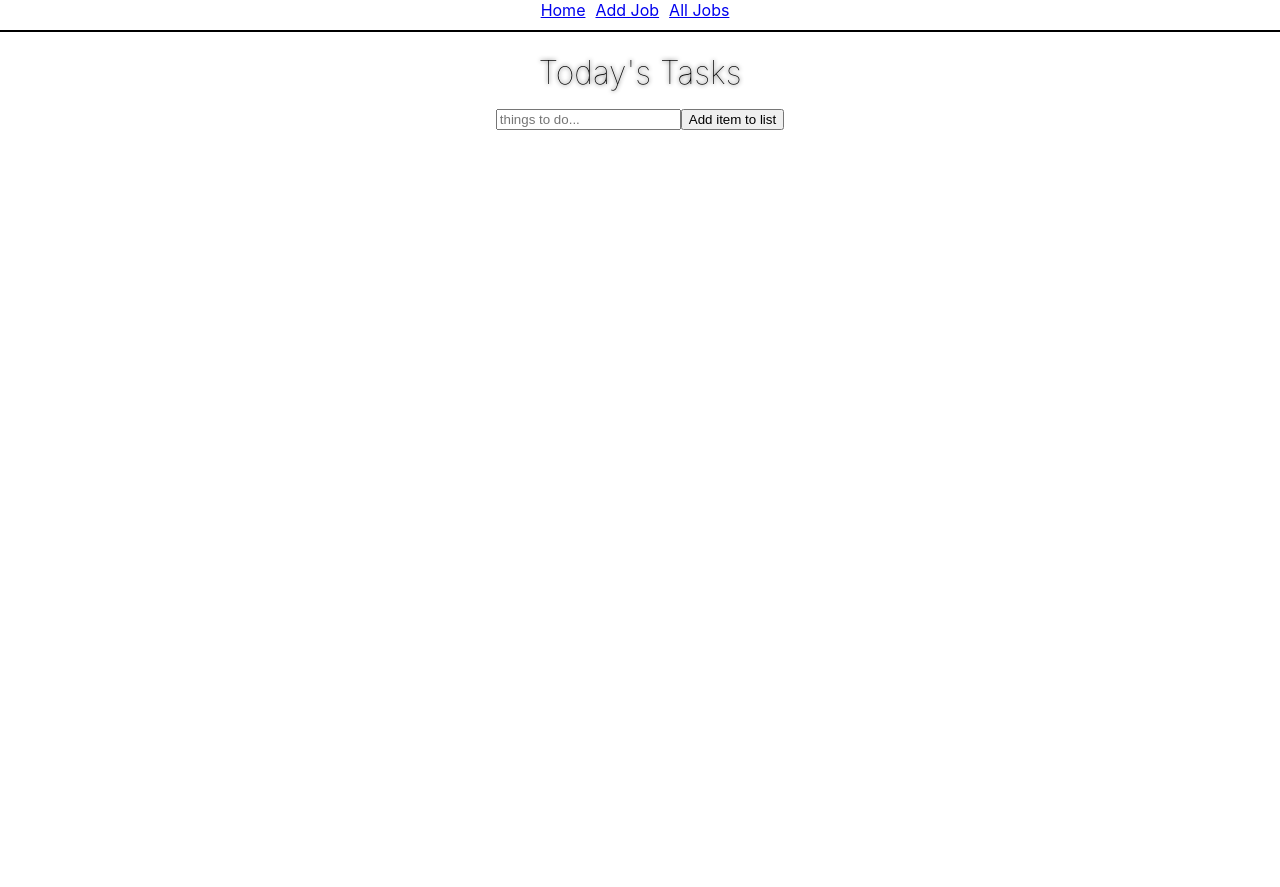
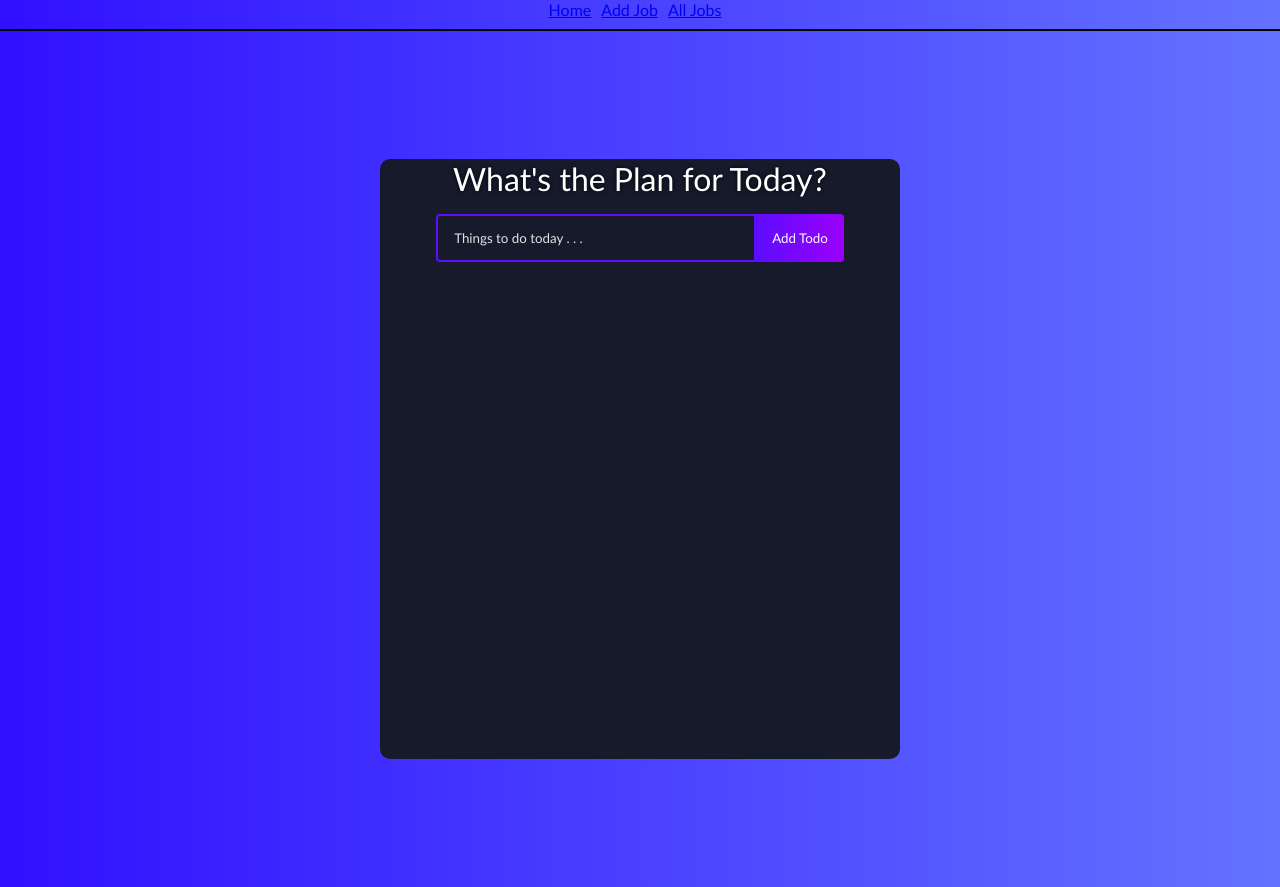
Before and after one commit to qfuggett/Job-Application-Tracker, a React (Create React App) app in the folder jobs-client/: page / in a window 1280 px wide. Before the commit the page ends 800 px from the top, so only its background shows below. Built offline with nearby package versions, Linux system fonts and the light colour scheme.

Commit message:
update css styling for all pages, update Todo, TodoForm, TodoList and JobForm

```diff
--- a/jobs-client/src/App.css
+++ b/jobs-client/src/App.css
@@ -40,10 +40,153 @@
 h1 {
   font-size: 2em;
   margin-bottom: 0.5em;
-  color: black;
+  color: white;
   font-weight: lighter;
   letter-spacing: 0em;
   text-shadow: 0px 0px 4px rgba(0, 0, 0, 0.9);
 }
 
 .nav-menu, .jobs, .home, .todo-list, form{ width: 100%; text-align: center; }
+
+* {
+  box-sizing: border-box;
+  margin: 0;
+  padding: 0;
+  font-family: 'Trebuchet MS', 'Lucida Sans Unicode', 'Lucida Grande',
+    'Lucida Sans', Arial, sans-serif;
+}
+
+body {
+  background: linear-gradient(
+    90deg,
+    rgba(48, 16, 255, 1) 0%,
+    rgba(100, 115, 255, 1) 100%
+  );
+}
+
+.todo-app {
+  display: flex;
+  flex-direction: column;
+  justify-content: start;
+  width: 520px;
+  min-height: 600px;
+  background: #161a2b;
+  text-align: center;
+  margin: 128px auto;
+  border-radius: 10px;
+  padding-bottom: 32px;
+}
+
+.complete {
+  text-decoration: line-through;
+  opacity: 0.4;
+}
+
+.todo-form, .job-form {
+  margin-bottom: 32px;
+}
+
+.todo-input, .job-input {
+  padding: 14px 32px 14px 16px;
+  border-radius: 4px 0 0 4px;
+  border: 2px solid #5d0cff;
+  outline: none;
+  width: 320px;
+  background: transparent;
+  color: #fff;
+}
+
+.todo-input::placeholder {
+  color: #e2e2e2;
+}
+
+.todo-button, .job-button {
+  padding: 16px;
+  border: none;
+  border-radius: 0 4px 4px 0;
+  cursor: pointer;
+  outline: none;
+  background: linear-gradient(
+    90deg,
+    rgba(93, 12, 255, 1) 0%,
+    rgba(155, 0, 250, 1) 100%
+  );
+  color: #fff;
+  text-transform: capitalize;
+}
+
+.todo-input.edit {
+  border: 2px solid #149fff;
+}
+
+.todo-button.edit {
+  background: linear-gradient(
+    90deg,
+    rgba(20, 159, 255, 1) 0%,
+    rgba(17, 122, 255, 1) 100%
+  );
+  padding: 16px 22px;
+}
+
+.todo-container {
+  display: flex;
+  flex-direction: row;
+  position: relative;
+}
+
+.todo-row, .jobs {
+  display: flex;
+  justify-content: space-between;
+  align-items: center;
+  margin: 4px auto;
+  color: #fff;
+  background: linear-gradient(
+    90deg,
+    rgba(255, 118, 20, 1) 0%,
+    rgba(255, 84, 17, 1) 100%
+  );
+
+  padding: 16px;
+  border-radius: 5px;
+  width: 90%;
+}
+
+.todo-row:nth-child(4n + 1) {
+  background: linear-gradient(
+    90deg,
+    rgba(93, 12, 255, 1) 0%,
+    rgba(155, 0, 250, 1) 100%
+  );
+}
+
+.todo-row:nth-child(4n + 2) {
+  background: linear-gradient(
+    90deg,
+    rgba(255, 12, 241, 1) 0%,
+    rgba(250, 0, 135, 1) 100%
+  );
+}
+
+.todo-row:nth-child(4n + 3) {
+  background: linear-gradient(
+    90deg,
+    rgba(20, 159, 255, 1) 0%,
+    rgba(17, 122, 255, 1) 100%
+  );
+}
+
+.icons {
+  display: flex;
+  align-items: center;
+  font-size: 24px;
+  cursor: pointer;
+}
+
+.delete-icon {
+  margin-right: 5px;
+  color: #fff;
+}
+
+.edit-icon {
+  color: #fff;
+}
--- a/jobs-client/src/components/Todo.js
+++ b/jobs-client/src/components/Todo.js
@@ -1,24 +1,37 @@
-import React, {useState} from 'react'
-import TodoForm from './TodoForm'
+import React, { useState } from 'react';
+import TodoForm from './TodoForm';
+import { RiCloseCircleLine } from 'react-icons/ri';
+import { TiEdit } from 'react-icons/ti';
 
-function Todo() {
+const Todo = ({ todos, completeTodo, removeTodo, updateTodo }) => {
   const [edit, setEdit] = useState({
     id: null,
     value: ''
-    })
+  });
 
+  const submitUpdate = value => {
+    updateTodo(edit.id, value);
+    setEdit({
+      id: null,
+      value: ''
+    });
+  };
 
+  if (edit.id) {
+    return <TodoForm edit={edit} onSubmit={submitUpdate} />;
+  }
 
-    return Todo.map((todo, index) => {
+  return todos.map((todo, index) => (
     <div className={todo.isComplete ? 'todo-row complete' : 'todo-row'} key={index}>
       <div key={todo.id} onClick={() => completeTodo(todo.id)}>
         {todo.text}
       </div>
-            <div className="icons">
-
+      <div className='icons'>
+        <RiCloseCircleLine onClick={() => removeTodo(todo.id)} className='delete-icon'/>
+        <TiEdit onClick={() => setEdit({ id: todo.id, value: todo.text })} className='edit-icon'/>
       </div>
     </div>
-    })
-}
+  ));
+};
 
 export default Todo;
--- a/jobs-client/src/components/TodoForm.js
+++ b/jobs-client/src/components/TodoForm.js
@@ -1,29 +1,61 @@
-import React, {useState} from 'react'
+import React, { useState, useEffect, useRef } from 'react';
 
 function TodoForm(props) {
+  const [input, setInput] = useState(props.edit ? props.edit.value : '');
 
-    const[input, setInput] = useState('')
+  const inputRef = useRef(null);
 
-    const handleOnChange = e => {
+  useEffect(() => {
+    inputRef.current.focus();
+  });
+
+  const handleChange = e => {
     setInput(e.target.value);
-    }
+  };
 
-    const handleOnSubmit = e => {
+  const handleSubmit = e => {
     e.preventDefault();
+
     props.onSubmit({
       id: Math.floor(Math.random() * 10000),
       text: input
-        })
-
+    });
     setInput('');
-    }
+  };
 
   return (
-        <form className="todo-form" onSubmit={handleOnSubmit}>
-            <input type="text" placeholder="things to do..." value={input} name="text" className='todo-input' onChange={handleOnChange}/>
-            <button className="todo-button">Add item to list</button>
+    <form onSubmit={handleSubmit} className='todo-form'>
+      {props.edit ? (
+        <>
+          <input
+            placeholder='Update your task . . .'
+            value={input}
+            onChange={handleChange}
+            name='text'
+            ref={inputRef}
+            className='todo-input edit'
+          />
+          <button onClick={handleSubmit} className='todo-button edit'>
+            Update
+          </button>
+        </>
+      ) : (
+        <>
+          <input
+          placeholder='Things to do today . . .'
+          value={input}
+          onChange={handleChange}
+          name='text'
+          className='todo-input'
+          ref={inputRef}
+          />
+          <button onClick={handleSubmit} className='todo-button'>
+            Add todo
+          </button>
+        </>
+      )}
     </form>
-    )
+  );
 }
 
 export default TodoForm;
--- a/jobs-client/src/components/TodoList.js
+++ b/jobs-client/src/components/TodoList.js
@@ -1,27 +1,52 @@
-import React, {useState} from 'react'
-import TodoForm from './TodoForm'
+import React, { useState } from 'react';
+import TodoForm from './TodoForm';
+import Todo from './Todo';
 
 function TodoList() {
-    const [todos, setTodos] = useState([])
+  const [todos, setTodos] = useState([]);
 
-    const addTodo = todo => {
-        //does not allow to submit extraneous spaces
-        if(!todo.text || /^\s*$/.test(todo.text)){
-            return
-        }
-
-        const newTodos = [todo, ...todos]
-
-        setTodos(newTodos)
-        console.log(todo, ...todos); //test
+  const addTodo = todo => {
+    if (!todo.text || /^\s*$/.test(todo.text)) {
+      return;
     }
 
-    return (
-        <div className="todo-list">
-            <h1>Today's Tasks</h1>
-            <TodoForm onSubmit={addTodo}/>
-        </div>
-    )
+    const newTodos = [todo, ...todos];
+
+    setTodos(newTodos);
+    console.log(...todos);
+  };
+
+  const updateTodo = (todoId, newValue) => {
+    if (!newValue.text || /^\s*$/.test(newValue.text)) {
+      return;
+    }
+
+    setTodos(prev => prev.map(item => (item.id === todoId ? newValue : item)));
+  };
+
+  const removeTodo = id => {
+    const removedArr = [...todos].filter(todo => todo.id !== id);
+
+    setTodos(removedArr);
+  };
+
+  const completeTodo = id => {
+    let updatedTodos = todos.map(todo => {
+      if (todo.id === id) {
+        todo.isComplete = !todo.isComplete;
+      }
+      return todo;
+    });
+    setTodos(updatedTodos);
+  };
+
+  return (
+    <>
+      <h1>What's the Plan for Today?</h1>
+      <TodoForm onSubmit={addTodo} />
+      <Todo todos={todos} completeTodo={completeTodo} removeTodo={removeTodo} updateTodo={updateTodo}/>
+    </>
+  );
 }
 
 export default TodoList;
--- a/jobs-client/src/containers/JobForm.js
+++ b/jobs-client/src/containers/JobForm.js
@@ -47,16 +47,17 @@
 
     render() {
         return (
-            <form onSubmit={this.handleOnSubmit}>
+            <form onSubmit={this.handleOnSubmit} className='job-form'>
                 <label>Job Title: </label>
-                <input type="text" value={this.state.job.title} onChange={this.handleOnChange}/>
+                <input type="text" value={this.state.job.title} onChange={this.handleOnChange} className='job-input'/>
                 <br/>
                 <label>Applied: </label>
                 <input type="checkbox" checked={this.state.applied} onChange={this.handleOnChange}/>
                 {/* <input type="text" value={this.state.job.company} onChange={this.handleOnChange}/>
                 <input type="checkbox" checked={this.state.interview} onChange={this.handleOnChange}/>
                 <input type="checkbox" checked={this.state.hired} onChange={this.handleOnChange}/> */}
-                <button type="submit">Add This Job</button>
+                <br />
+                <button type="submit" className='job-button'>Add This Job</button>
             </form>
         )
     }
```
Lines whose indentation alone changed are shown as unchanged.
